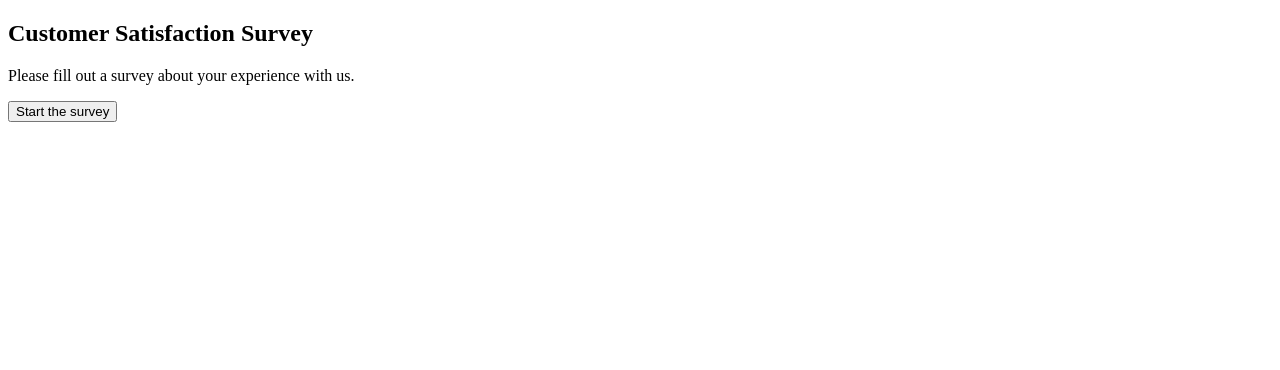
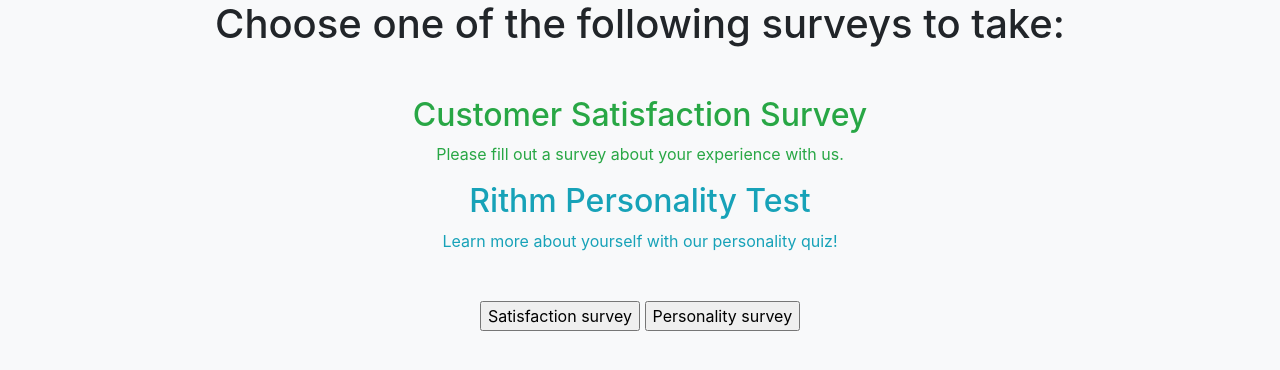
Before and after one commit to Ciro1690/Flask-survey, a Flask app: page / in a window 1280 px wide. Shown: the top 370 px of the page. Run offline with Flask 2, Linux system fonts and the light colour scheme; some libraries are stand-ins or nearby versions.

Commit message:
updated functionality

```diff
--- a/app.py
+++ b/app.py
@@ -1,6 +1,7 @@
-from flask import Flask, request, render_template, redirect, flash
+from flask import Flask, request, render_template, redirect, flash, session
 from flask_debugtoolbar import DebugToolbarExtension
-from surveys import satisfaction_survey as survey
+from surveys import satisfaction_survey as survey_1
+from surveys import personality_quiz as survey_2
 
 app = Flask(__name__)
 app.config['SECRET_KEY'] = "oh-so-secret"
@@ -8,33 +9,68 @@ app.config['SECRET_KEY'] = "oh-so-secret"
 debug = DebugToolbarExtension(app)
 app.config['DEBUG_TB_INTERCEPT_REDIRECTS'] = False
 
-responses = []
 
 @app.route('/')
 def home_page():
-    return render_template("home.html", survey=survey)
+    return render_template("home.html", survey1=survey_1, survey2 =survey_2)
+
+@app.route('/start', methods=["POST"])
+def start():
+    session['responses'] = []
+    session['comments'] = []
+    satisfaction = request.form.get("satisfaction")
+    personality = request.form.get("personality")
+
+    if satisfaction:
+        session['survey'] = 1
+        return redirect('/questions/0')
+    elif personality:
+        session['survey'] = 2
+        return redirect('/questions/0')
 
 @app.route('/questions/<int:post_id>')
 def display_questions(post_id):
+    if session['survey'] == 1:
+        survey = survey_1
+    elif session['survey'] == 2:
+        survey = survey_2
     if (post_id < 0 or post_id > len(survey.questions)-1):
         flash("You searched for a question out of range.")
         return redirect('/')
-    elif (len(survey.questions) == len(responses)):
+    elif (len(survey.questions) == len(session['responses'])):
         return redirect('/questions/thank_you')
     else:
-        question = survey.questions[len(responses)]
+        question = survey.questions[len(session['responses'])]
         return render_template("questions.html", question=question)
 
 @app.route('/answer', methods=["POST"])
 def log_answer():
     choice = request.form.get("choice")
+    responses = session['responses']
     responses.append(choice)
+    session['responses'] = responses
 
-    if (len(survey.questions) == len(responses)):
+    if request.form.get("comment"):
+        comment = request.form.get("comment")
+        comments = session['comments']
+        comments.append(comment)
+        session['comments'] = comments
+
+    if session['survey'] == 1:
+        survey = survey_1
+    elif session['survey'] == 2:
+        survey = survey_2
+
+    if (len(survey.questions) == len(session['responses'])):
         return redirect('/questions/thank_you')
     else:
-        return redirect(f"/questions/{len(responses)}")
+        return redirect(f"/questions/{len(session['responses'])}")
 
 @app.route('/questions/thank_you')
 def thank_you():
-    return render_template('thank_you.html')
+    if session['survey'] == 1:
+        survey = survey_1
+    elif session['survey'] == 2:
+        survey = survey_2
+
+    return render_template('thank_you.html',questions=survey.questions)
--- a/templates/base.html
+++ b/templates/base.html
@@ -3,9 +3,10 @@
 <head>
     <meta charset="UTF-8">
     <meta name="viewport" content="width=device-width, initial-scale=1.0">
+    <link rel="stylesheet" href="https://unpkg.com/bootstrap/dist/css/bootstrap.css">
     <title>{% block title %}{% endblock %}</title>
 </head>
-<body>
+<body class="text-center bg-light">
     {% block content %}{% endblock %}
 </body>
 </html>
--- a/templates/home.html
+++ b/templates/home.html
@@ -4,9 +4,16 @@
 {% for msg in get_flashed_messages() %}
 <p>{{ msg }}</p>
 {% endfor %}
-<h2>{{survey.title}}</h2>
-<p>{{survey.instructions}}</p>
-<form action="/questions/0">
-<button>Start the survey</button>
-</form>
+<h1>Choose one of the following surveys to take:</h1>
+<div class="container">
+    <div class="m-5">
+        <h2 class="text-success">{{survey1.title}}</h2>
+        <p class="text-success">{{survey1.instructions}}</p>
+        <h2 class="text-info">{{survey2.title}}</h2>
+        <p class="text-info">{{survey2.instructions}}</p>
+    </div>
+    <form action="/start", method="POST">
+    <input type="submit" value="Satisfaction survey" name=satisfaction>
+    <input type="submit" value="Personality survey" name=personality>
+    </form>
 {% endblock %}
--- a/templates/questions.html
+++ b/templates/questions.html
@@ -1,12 +1,15 @@
 {% extends 'base.html' %}
 {% block title %}Questions{% endblock %}
 {% block content %}
-<form action="/answer" method="POST">
+<form class="m-5" action="/answer" method="POST">
     <h2>{{question.question}}</h2>
     {% for choice in question.choices %}
     <input type="radio" name=choice value={{choice}}>
     <label for=choice>{{choice}}</label><br>
     {% endfor %}
+    {% if question.allow_text %}
+    <textarea name=comment placeholder="Why?"></textarea>
+    {% endif %}
     <button>Submit</button>
 </form>
 {% endblock %}
```
Also changed, not shown: templates/thank_you.html (+15 -0 lines).
